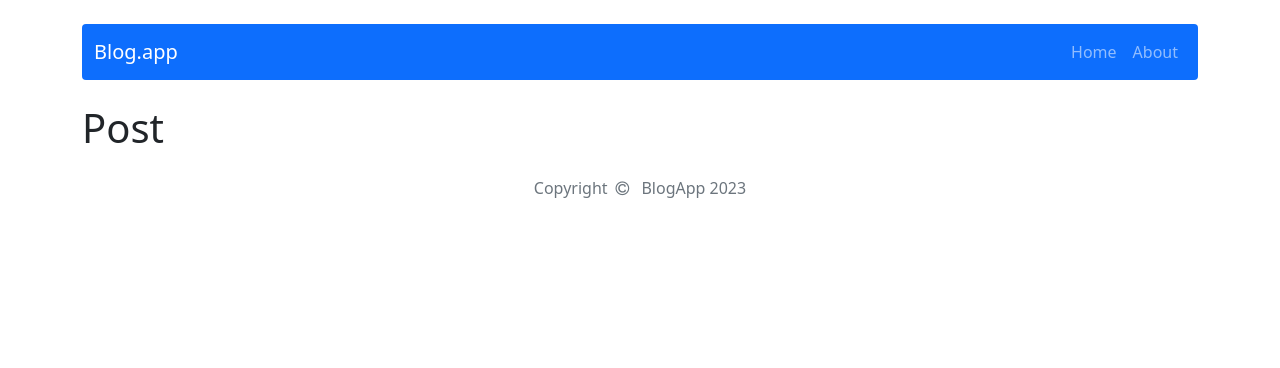
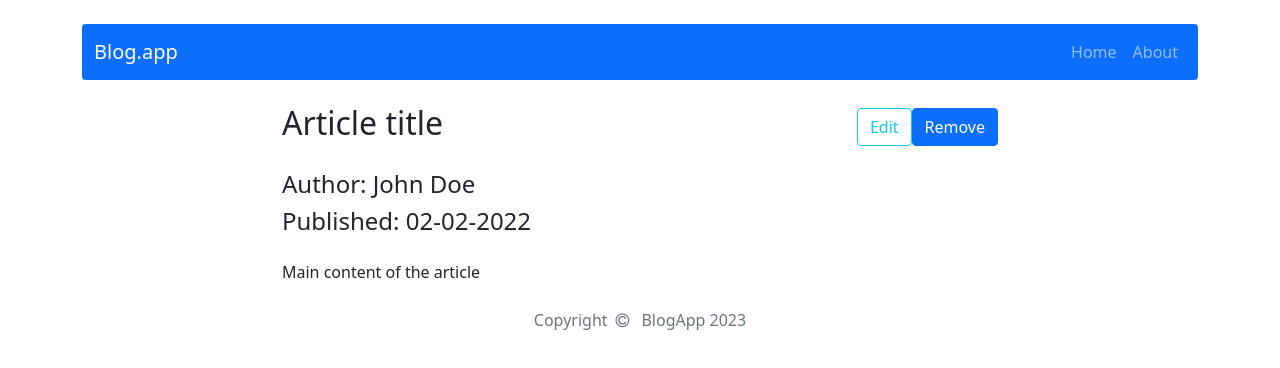
Before and after one commit to SiwsON1/react-workshop-blog, a React (Create React App) app: page /post/1 in a window 1280 px wide. Shown: the top 368 px of the page. Built offline with nearby package versions, Linux system fonts and the light colour scheme.

Commit message:
Add single Post

```diff
--- /dev/null
+++ b/src/components/common/modal/modal.js
@@ -0,0 +1,49 @@
+import React, { useState } from 'react';
+import Button from 'react-bootstrap/Button';
+import Modal from 'react-bootstrap/Modal';
+import { useDispatch } from 'react-redux';
+import { removePost } from '../../../redux/postsRedux';
+import Post from '../../pages/Post/Post';
+import { Navigate } from 'react-router-dom';
+
+
+function ModalPrimary({id}) {
+
+  const [show, setShow] = useState(false);
+
+  const handleClose = () => setShow(false);
+  const handleShow = () => setShow(true);
+
+  const dispatch = useDispatch();
+
+  const handleSubmit = e => {
+    e.preventDefault();
+   dispatch(removePost({id}));
+   //handleClose();
+
+  }
+
+  return (
+    <>
+      <Button variant="primary" onClick={handleShow}>
+        Remove
+      </Button>
+      <Modal show={show} onHide={handleClose}>
+        <Modal.Header closeButton>
+          <Modal.Title>Are you sure</Modal.Title>
+        </Modal.Header>
+        <Modal.Body>This operation will completely remove this post from the app. Are you sure you wanna do that? </Modal.Body>
+        <Modal.Footer>
+          <Button variant="secondary" onClick={handleClose}>
+            Close
+          </Button>
+          <Button variant="primary" onClick={handleSubmit}>
+            Save Changes
+          </Button>
+        </Modal.Footer>
+      </Modal>
+    </>
+  );
+}
+
+export default ModalPrimary;
--- a/src/components/pages/Post/Post.js
+++ b/src/components/pages/Post/Post.js
@@ -1,7 +1,35 @@
+import Button from 'react-bootstrap/Button';
+import { Link } from "react-router-dom";
+import { Container } from 'react-bootstrap';
+import styles from './Post.module.scss';
+import { useSelector } from 'react-redux';
+import { useParams } from 'react-router-dom';
+import { getPostById } from '../../../redux/postsRedux';
+import ModalPrimary from '../../common/modal/modal';
+import { Navigate } from 'react-router-dom';
+
 const Post = () => {
-  return (
+  const { id } = useParams();
 
-     <h1>Post</h1>
+  const postData = useSelector(state => getPostById(state, id));
+
+  if(!postData) return <Navigate to="/" />
+else return (
+
+    <section className={styles.posts} >
+    <div className={styles.header}>
+    <h2>{postData.title}</h2>
+    <div className={styles.buttons}>
+    <Link to='/post/add'>
+      <Button variant="outline-info">Edit</Button>
+      </Link>
+      <ModalPrimary id={id}/>
+    </div>
+    </div>
+    <h4 className="mb-2">Author: <span className="fw-light">{postData.author}</span></h4>
+    <h4 className="mb-2 ">Published: <span className="fw-light">{postData.publishedDate}</span></h4>
+    <p className="mt-4 ">{postData.content}</p>
+    </section>
 
 
   );
--- a/src/components/pages/Post/Post.module.scss
+++ b/src/components/pages/Post/Post.module.scss
@@ -0,0 +1,9 @@
+.header{
+  display: flex;
+  align-items: center;
+  justify-content:space-between;
+  margin: 20px 0px;
+}
+.posts{
+  margin: 20px 200px;
+}
--- a/src/redux/postsRedux.js
+++ b/src/redux/postsRedux.js
@@ -1,11 +1,17 @@
 //selectors
 export const getAllPosts = ({ posts }) => posts;
+export const getPostById = ({ posts }, postId) => posts.find(post => post.id === postId);
 // actions
 const createActionName = actionName => `app/posts/${actionName}`;
+const REMOVE_POST = createActionName('REMOVE_POST');
 
 // action creators
+export const removePost = payload => ({ type: REMOVE_POST, payload });
+
 const postsReducer = (statePart = [], action) => {
   switch (action.type) {
+    case REMOVE_POST:
+        return statePart.filter(post => (post.id !== action.payload.id));
     default:
       return statePart;
   };
```
Also changed, not shown: src/components/common/modal/modal.module.scss (added).
